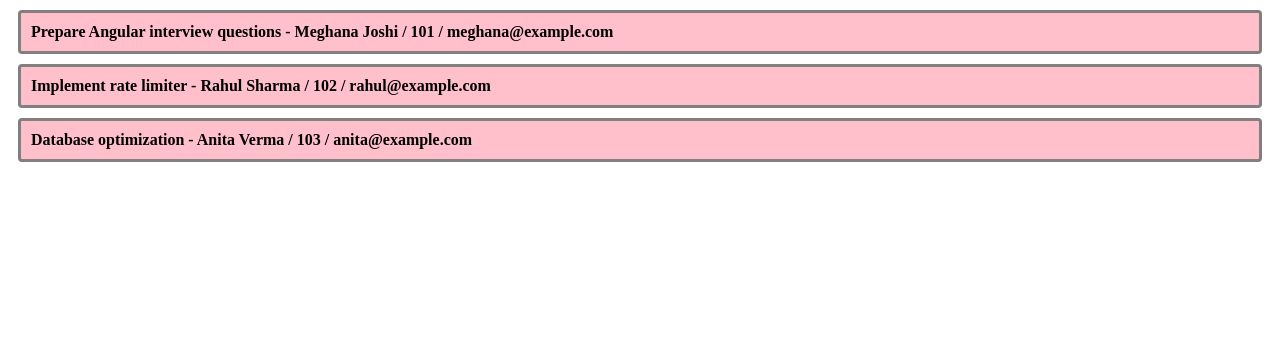
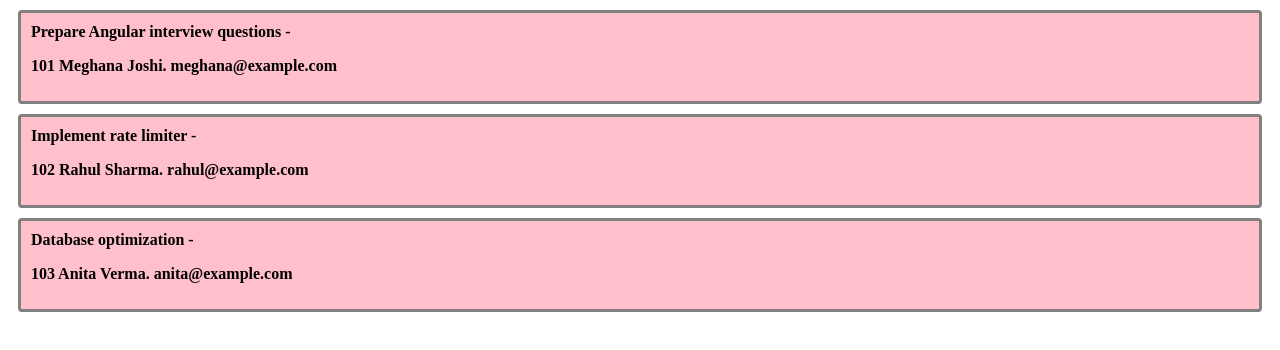
Before and after one commit to meghanadj/TodoListApp, an Angular app: page / in a window 1280 px wide. Shown: the top 350 px of the page. Built offline with nearby package versions, Linux system fonts and the light colour scheme.

Commit message:
Assigned component completed

```diff
--- /dev/null
+++ b/src/app/Interfaces/assigned.interface.ts
@@ -0,0 +1,5 @@
+export interface Assigned {
+    userId?: number,
+    name?: string,
+    email?: string
+}
--- a/src/app/app.module.ts
+++ b/src/app/app.module.ts
@@ -4,11 +4,13 @@
 import { AppRoutingModule } from './app-routing.module';
 import { AppComponent } from './app.component';
 import { TaskComponent } from './task/task.component';
+import { AssignedComponent } from './assigned/assigned.component';
 
 @NgModule({
   declarations: [
     AppComponent,
-    TaskComponent
+    TaskComponent,
+    AssignedComponent
   ],
   imports: [
     BrowserModule,
--- /dev/null
+++ b/src/app/assigned/assigned.component.html
@@ -0,0 +1 @@
+<p>{{assigned?.userId}} {{assigned?.name}}. {{assigned?.email}}</p>
--- a/src/app/task/task.component.html
+++ b/src/app/task/task.component.html
@@ -1,6 +1,6 @@
 <div class="card">
     <div [ngClass]="{'completed':task.isCompleted, 'incomplete': !task.isCompleted}"
         [ngStyle]="{'font-weight': 'bold'}">
-        {{task.title}} - {{task.assignedTo?.name}} / {{task.assignedTo?.userId}} / {{task.assignedTo?.email}}
+        {{task.title}} - <app-assigned [assigned]="task.assignedTo"></app-assigned>
     </div>
 </div>
```
Also changed, not shown: src/app/Interfaces/task.interface.ts (+3 -6 lines), src/app/assigned/assigned.component.ts (added, +11 -0 lines), src/app/assigned/assigned.component.scss (added), 1 other file (tests, documents, lock files or other folders).
